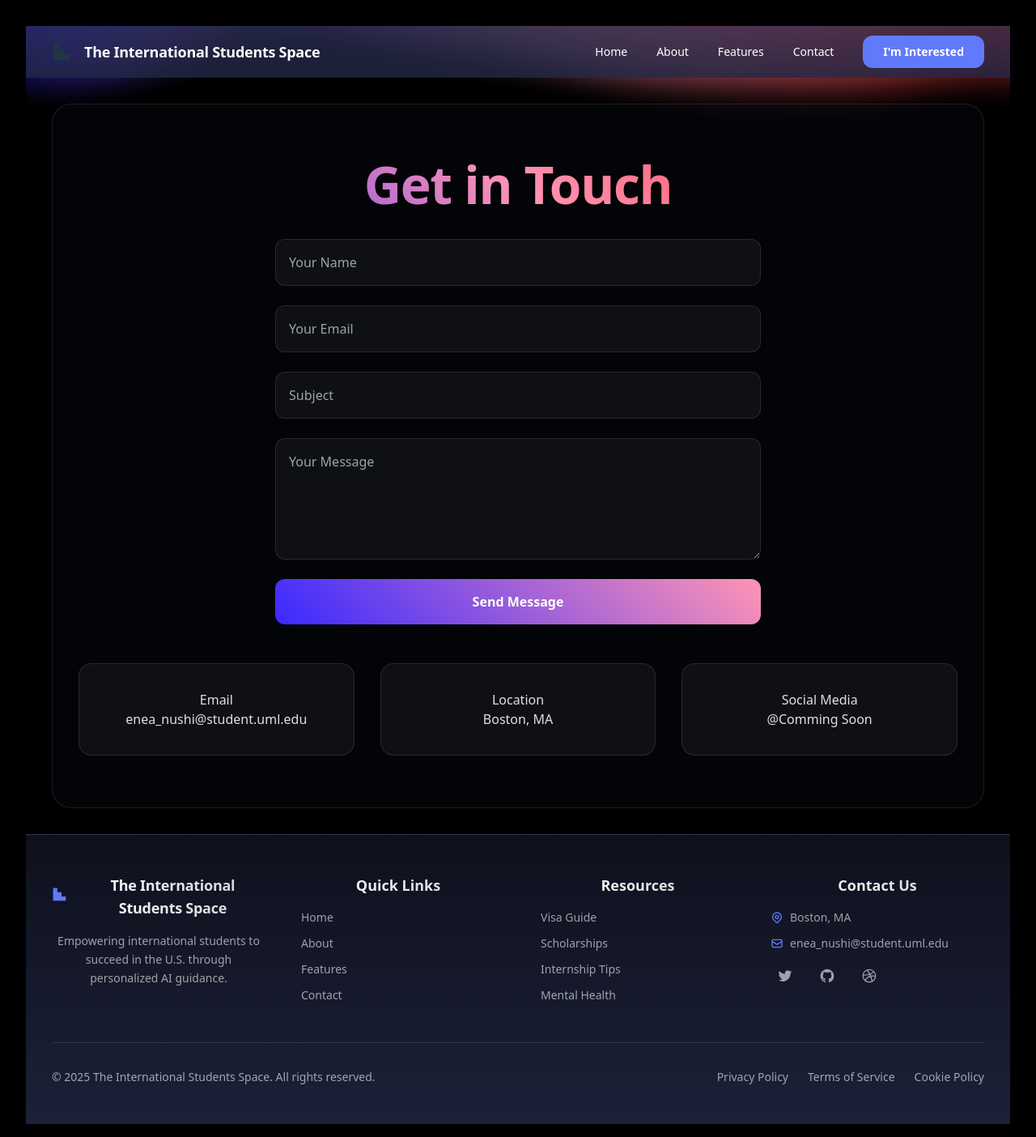
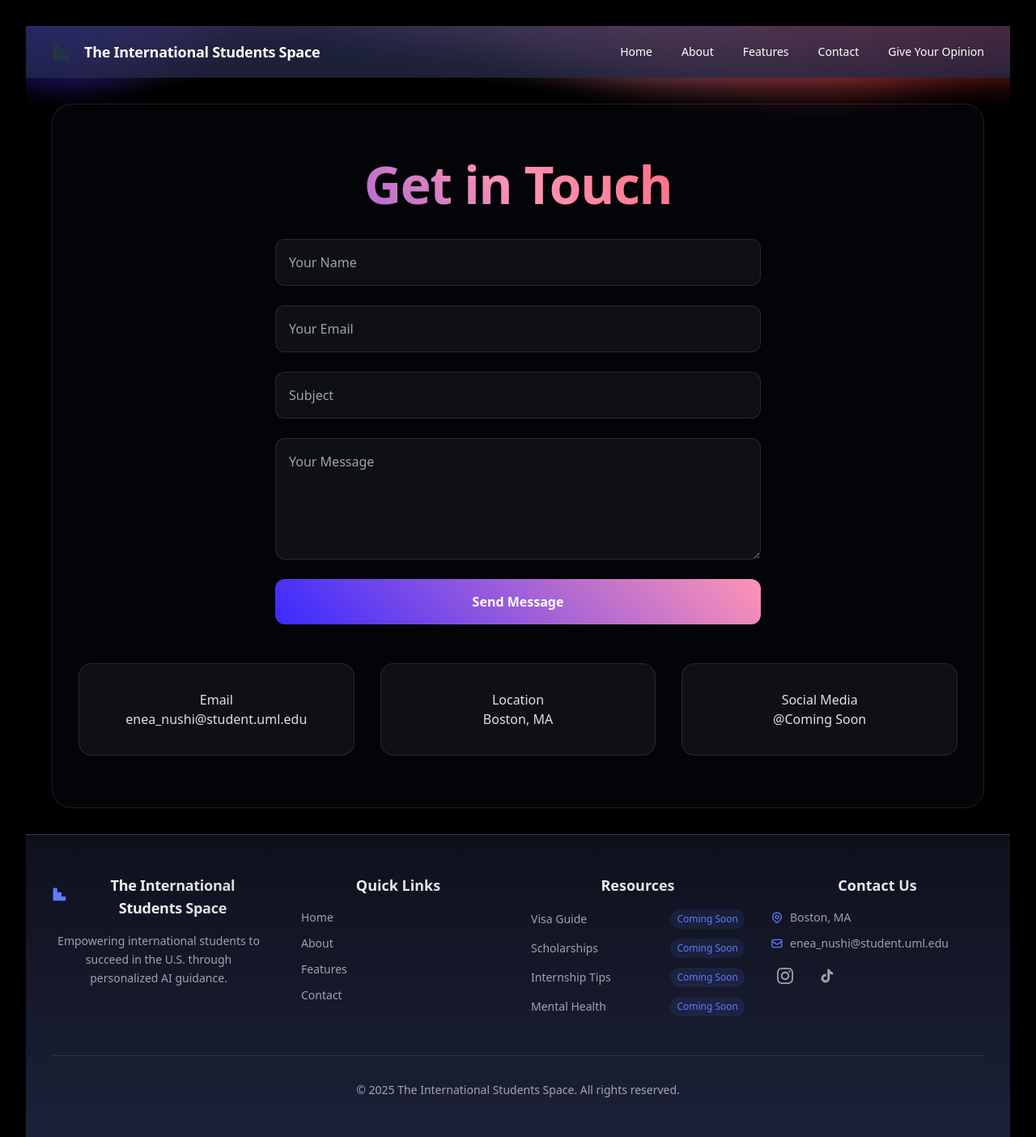
Before and after one commit to eneanushi/international-students-space, a React (Vite) app: page /contact in a window 1280 px wide. Shown: the whole page at 81% size. Built offline with nearby package versions, Linux system fonts and the light colour scheme.

Commit message:
Information & UI re-enhacement

```diff
--- a/src/components/Contact.tsx
+++ b/src/components/Contact.tsx
@@ -189,7 +189,7 @@ const Contact: React.FC = () => {
             transition={{ duration: 0.6, delay: 0.8 }}
           >
             <h3>Social Media</h3>
-            <p>@Comming Soon</p>
+            <p>@Coming Soon</p>
           </ContactCard>
         </ContactInfo>
       </Section>
--- a/src/components/Footer.tsx
+++ b/src/components/Footer.tsx
@@ -45,14 +45,9 @@ const Footer = () => {
             <h3 className="text-lg font-semibold mb-4 bg-gradient-to-r from-white to-white/80 bg-clip-text text-transparent">Resources</h3>
             <ul className="space-y-3">
               {['Visa Guide', 'Scholarships', 'Internship Tips', 'Mental Health'].map((item) => (
-                <li key={item}>
-                  <a
-                    href="#"
-                    className="text-white/60 hover:text-[#607afb] transition-colors text-sm flex items-center gap-2 group"
-                  >
-                    <span className="w-1 h-1 rounded-full bg-[#607afb] opacity-0 group-hover:opacity-100 transition-opacity"></span>
-                    {item}
-                  </a>
+                <li key={item} className="flex items-center justify-between">
+                  <span className="text-white/60 text-sm">{item}</span>
+                  <span className="text-xs px-2 py-1 rounded-full bg-[#607afb]/10 text-[#607afb]">Coming Soon</span>
                 </li>
               ))}
             </ul>
@@ -77,27 +72,29 @@ const Footer = () => {
               </li>
               <li className="flex gap-4 mt-4">
                 {[
-                  { icon: "twitter", href: "#" },
-                  { icon: "github", href: "#" },
-                  { icon: "discord", href: "#" }
+                  { icon: "instagram", href: "#" },
+                  { icon: "tiktok", href: "#" }
                 ].map((social) => (
-                  <a
-                    key={social.icon}
-                    href={social.href}
-                    className="text-white/60 hover:text-[#607afb] transition-colors p-2 rounded-full hover:bg-white/5"
-                  >
-                    <svg className="w-5 h-5" fill="currentColor" viewBox="0 0 24 24" aria-hidden="true">
-                      {social.icon === 'twitter' && (
-                        <path d="M8.29 20.251c7.547 0 11.675-6.253 11.675-11.675 0-.178 0-.355-.012-.53A8.348 8.348 0 0022 5.92a8.19 8.19 0 01-2.357.646 4.118 4.118 0 001.804-2.27 8.224 8.224 0 01-2.605.996 4.107 4.107 0 00-6.993 3.743 11.65 11.65 0 01-8.457-4.287 4.106 4.106 0 001.27 5.477A4.072 4.072 0 012.8 9.713v.052a4.105 4.105 0 003.292 4.022 4.095 4.095 0 01-1.853.07 4.108 4.108 0 003.834 2.85A8.233 8.233 0 012 18.407a11.616 11.616 0 006.29 1.84" />
-                      )}
-                      {social.icon === 'github' && (
-                        <path fillRule="evenodd" d="M12 2C6.477 2 2 6.484 2 12.017c0 4.425 2.865 8.18 6.839 9.504.5.092.682-.217.682-.483 0-.237-.008-.868-.013-1.703-2.782.605-3.369-1.343-3.369-1.343-.454-1.158-1.11-1.466-1.11-1.466-.908-.62.069-.608.069-.608 1.003.07 1.531 1.032 1.531 1.032.892 1.53 2.341 1.088 2.91.832.092-.647.35-1.088.636-1.338-2.22-.253-4.555-1.113-4.555-4.951 0-1.093.39-1.988 1.029-2.688-.103-.253-.446-1.272.098-2.65 0 0 .84-.27 2.75 1.026A9.564 9.564 0 0112 6.844c.85.004 1.705.115 2.504.337 1.909-1.296 2.747-1.027 2.747-1.027.546 1.379.202 2.398.1 2.651.64.7 1.028 1.595 1.028 2.688 0 3.848-2.339 4.695-4.566 4.943.359.309.678.92.678 1.855 0 1.338-.012 2.419-.012 2.747 0 .268.18.58.688.482A10.019 10.019 0 0022 12.017C22 6.484 17.522 2 12 2z" clipRule="evenodd" />
-                      )}
-                      {social.icon === 'discord' && (
-                        <path fillRule="evenodd" d="M12 2C6.48 2 2 6.48 2 12s4.48 10 10 10c5.51 0 10-4.48 10-10S17.51 2 12 2zm6.605 4.61a8.502 8.502 0 011.93 5.314c-.281-.054-3.101-.629-5.943-.271-.065-.141-.12-.293-.184-.445a25.416 25.416 0 00-.564-1.236c3.145-1.28 4.577-3.124 4.761-3.362zM12 3.475c2.17 0 4.154.813 5.662 2.148-.152.216-1.443 1.941-4.48 3.08-1.399-2.57-2.95-4.675-3.189-5A8.687 8.687 0 0112 3.475zm-3.633.803a53.896 53.896 0 013.167 4.935c-3.992 1.063-7.517 1.04-7.896 1.04a8.581 8.581 0 014.729-5.975zM3.453 12.01v-.26c.37.01 4.512.065 8.775-1.215.25.477.477.965.694 1.453-.109.033-.228.065-.336.098-4.404 1.42-6.747 5.303-6.942 5.629a8.522 8.522 0 01-2.19-5.705zM12 20.547a8.482 8.482 0 01-5.239-1.8c.152-.315 1.888-3.656 6.703-5.337.022-.01.033-.01.054-.022a35.318 35.318 0 011.823 6.475 8.4 8.4 0 01-3.341.684zm4.761-1.465c-.086-.52-.542-3.015-1.659-6.084 2.679-.423 5.022.271 5.314.369a8.468 8.468 0 01-3.655 5.715z" clipRule="evenodd" />
-                      )}
-                    </svg>
-                  </a>
+                  <div key={social.icon} className="relative group">
+                    <div className="text-white/60 p-2 rounded-full">
+                      <svg className="w-5 h-5" fill="currentColor" viewBox="0 0 24 24" aria-hidden="true">
+                        {social.icon === 'instagram' && (
+                          <path d="M12 2.163c3.204 0 3.584.012 4.85.07 3.252.148 4.771 1.691 4.919 4.919.058 1.265.069 1.645.069 4.849 0 3.205-.012 3.584-.069 4.849-.149 3.225-1.664 4.771-4.919 4.919-1.266.058-1.644.07-4.85.07-3.204 0-3.584-.012-4.849-.07-3.26-.149-4.771-1.699-4.919-4.92-.058-1.265-.07-1.644-.07-4.849 0-3.204.013-3.583.07-4.849.149-3.227 1.664-4.771 4.919-4.919 1.266-.057 1.645-.069 4.849-.069zm0-2.163c-3.259 0-3.667.014-4.947.072-4.358.2-6.78 2.618-6.98 6.98-.059 1.281-.073 1.689-.073 4.948 0 3.259.014 3.668.072 4.948.2 4.358 2.618 6.78 6.98 6.98 1.281.058 1.689.072 4.948.072 3.259 0 3.668-.014 4.948-.072 4.354-.2 6.782-2.618 6.979-6.98.059-1.28.073-1.689.073-4.948 0-3.259-.014-3.667-.072-4.947-.196-4.354-2.617-6.78-6.979-6.98-1.281-.059-1.69-.073-4.949-.073zm0 5.838c-3.403 0-6.162 2.759-6.162 6.162s2.759 6.163 6.162 6.163 6.162-2.759 6.162-6.163c0-3.403-2.759-6.162-6.162-6.162zm0 10.162c-2.209 0-4-1.79-4-4 0-2.209 1.791-4 4-4s4 1.791 4 4c0 2.21-1.791 4-4 4zm6.406-11.845c-.796 0-1.441.645-1.441 1.44s.645 1.44 1.441 1.44c.795 0 1.439-.645 1.439-1.44s-.644-1.44-1.439-1.44z"/>
+                        )}
+                        {social.icon === 'tiktok' && (
+                          <path d="M19.59 6.69a4.83 4.83 0 01-3.77-4.25V2h-3.45v13.67a2.89 2.89 0 01-5.2 1.74 2.89 2.89 0 012.31-4.64 2.93 2.93 0 01.88.13V9.4a6.84 6.84 0 00-1-.05A6.33 6.33 0 005 20.1a6.34 6.34 0 0010.86-4.43v-7a8.16 8.16 0 004.77 1.52v-3.4a4.85 4.85 0 01-1-.1z"/>
+                        )}
+                      </svg>
+                    </div>
+                    <div className="absolute top-full left-1/2 transform -translate-x-1/2 mt-2 opacity-0 group-hover:opacity-100 transition-opacity">
+                      <div className="flex items-center gap-1 bg-[#607afb]/10 px-2 py-1 rounded-full">
+                        <svg className="w-3 h-3 text-[#607afb]" fill="none" viewBox="0 0 24 24" stroke="currentColor">
+                          <path strokeLinecap="round" strokeLinejoin="round" strokeWidth={2} d="M12 15v2m-6 4h12a2 2 0 002-2v-6a2 2 0 00-2-2H6a2 2 0 00-2 2v6a2 2 0 002 2zm10-10V7a4 4 0 00-8 0v4h8z" />
+                        </svg>
+                        <span className="text-xs text-[#607afb]">Coming Soon</span>
+                      </div>
+                    </div>
+                  </div>
                 ))}
               </li>
             </ul>
@@ -106,21 +103,10 @@ const Footer = () => {
 
         {/* Bottom Bar */}
         <div className="border-t border-white/10 mt-12 pt-8">
-          <div className="flex flex-col md:flex-row justify-between items-center gap-4">
+          <div className="flex justify-center">
             <p className="text-white/60 text-sm">
               © {new Date().getFullYear()} The International Students Space. All rights reserved.
             </p>
-            <div className="flex gap-6">
-              {['Privacy Policy', 'Terms of Service', 'Cookie Policy'].map((item) => (
-                <a
-                  key={item}
-                  href="#"
-                  className="text-white/60 hover:text-[#607afb] transition-colors text-sm"
-                >
-                  {item}
-                </a>
-              ))}
-            </div>
           </div>
         </div>
       </div>
--- a/src/components/Header.tsx
+++ b/src/components/Header.tsx
@@ -23,9 +23,14 @@ export default function Header() {
             <Link to="/about" className="text-white text-sm font-medium hover:text-[#607afb] transition-colors">About</Link>
             <Link to="/features" className="text-white text-sm font-medium hover:text-[#607afb] transition-colors">Features</Link>
             <Link to="/contact" className="text-white text-sm font-medium hover:text-[#607afb] transition-colors">Contact</Link>
-            <button className="rounded-xl bg-[#607afb] px-6 h-10 text-sm font-bold text-white hover:bg-[#4a5fd9] transition-colors">
-              I'm Interested
-            </button>
+            <a
+              href="https://docs.google.com/forms/d/e/1FAIpQLSf-wjxSr_W28XG-Y9XRfsqyTvxv7vSemHjHkK6SJ7B492JQrA/viewform?usp=header"
+              target="_blank"
+              rel="noopener noreferrer"
+              className="text-white text-sm font-medium hover:text-[#607afb] transition-colors"
+            >
+              Give Your Opinion
+            </a>
           </nav>
 
           {/* Mobile menu button */}
@@ -51,9 +56,14 @@ export default function Header() {
               <Link to="/about" className="block px-3 py-2 text-white text-sm font-medium hover:text-[#607afb] transition-colors">About</Link>
               <Link to="/features" className="block px-3 py-2 text-white text-sm font-medium hover:text-[#607afb] transition-colors">Features</Link>
               <Link to="/contact" className="block px-3 py-2 text-white text-sm font-medium hover:text-[#607afb] transition-colors">Contact</Link>
-              <button className="w-full mt-2 rounded-xl bg-[#607afb] px-6 h-10 text-sm font-bold text-white hover:bg-[#4a5fd9] transition-colors">
-                I'm Interested
-              </button>
+              <a
+                href="https://docs.google.com/forms/d/e/1FAIpQLSf-wjxSr_W28XG-Y9XRfsqyTvxv7vSemHjHkK6SJ7B492JQrA/viewform?usp=header"
+                target="_blank"
+                rel="noopener noreferrer"
+                className="block px-3 py-2 text-white text-sm font-medium hover:text-[#607afb] transition-colors"
+              >
+                Give Your Opinion
+              </a>
             </div>
           </div>
         )}
--- a/src/components/Subscribe.tsx
+++ b/src/components/Subscribe.tsx
@@ -1,14 +1,6 @@
-import React, { useState } from 'react';
+import React from 'react';
 
 const Subscribe = () => {
-  const [email, setEmail] = useState('');
-
-  const handleSubmit = (e: React.FormEvent) => {
-    e.preventDefault();
-    // Handle email subscription logic here
-    console.log('Subscribing email:', email);
-  };
-
   return (
     <div className="w-full px-4 sm:px-6 lg:px-8">
       <div className="max-w-[1920px] mx-auto">
@@ -25,27 +17,16 @@ const Subscribe = () => {
               </p>
             </div>
 
-            <form onSubmit={handleSubmit} className="mt-6 max-w-xl mx-auto">
-              <div className="flex flex-col sm:flex-row gap-3">
-                <input
-                  type="email"
-                  placeholder="Enter your email"
-                  value={email}
-                  onChange={(e) => setEmail(e.target.value)}
-                  className="flex-1 min-w-0 px-4 h-10 rounded-xl bg-white/10 border border-white/20 text-white placeholder:text-white/50 focus:outline-none focus:ring-2 focus:ring-[#607afb] focus:border-transparent transition-all text-sm"
-                />
-                <button
-                  type="submit"
-                  className="px-6 h-10 rounded-xl bg-[#607afb] text-white font-bold hover:bg-[#4a5fd9] transition-colors whitespace-nowrap text-sm"
-                >
-                  Get early access
-                </button>
-              </div>
-            </form>
-
-            <p className="text-center text-white/60 text-xs mt-3">
-              By subscribing, you agree to our Terms of Service and Privacy Policy.
-            </p>
+            <div className="mt-6 max-w-xl mx-auto flex justify-center">
+              <a
+                href="https://docs.google.com/forms/d/e/1FAIpQLSf4f3q0tyvL9Iy5oIJO0cStf6yaqKm3bEjnXvoerlLb2qo6Hg/viewform?usp=header"
+                target="_blank"
+                rel="noopener noreferrer"
+                className="px-6 h-10 rounded-xl bg-[#607afb] text-white font-bold hover:bg-[#4a5fd9] transition-colors whitespace-nowrap text-sm flex items-center justify-center"
+              >
+                Get Early Access
+              </a>
+            </div>
           </div>
         </div>
       </div>
```
Also changed, not shown: src/components/Hero.tsx (+15 -5 lines).
